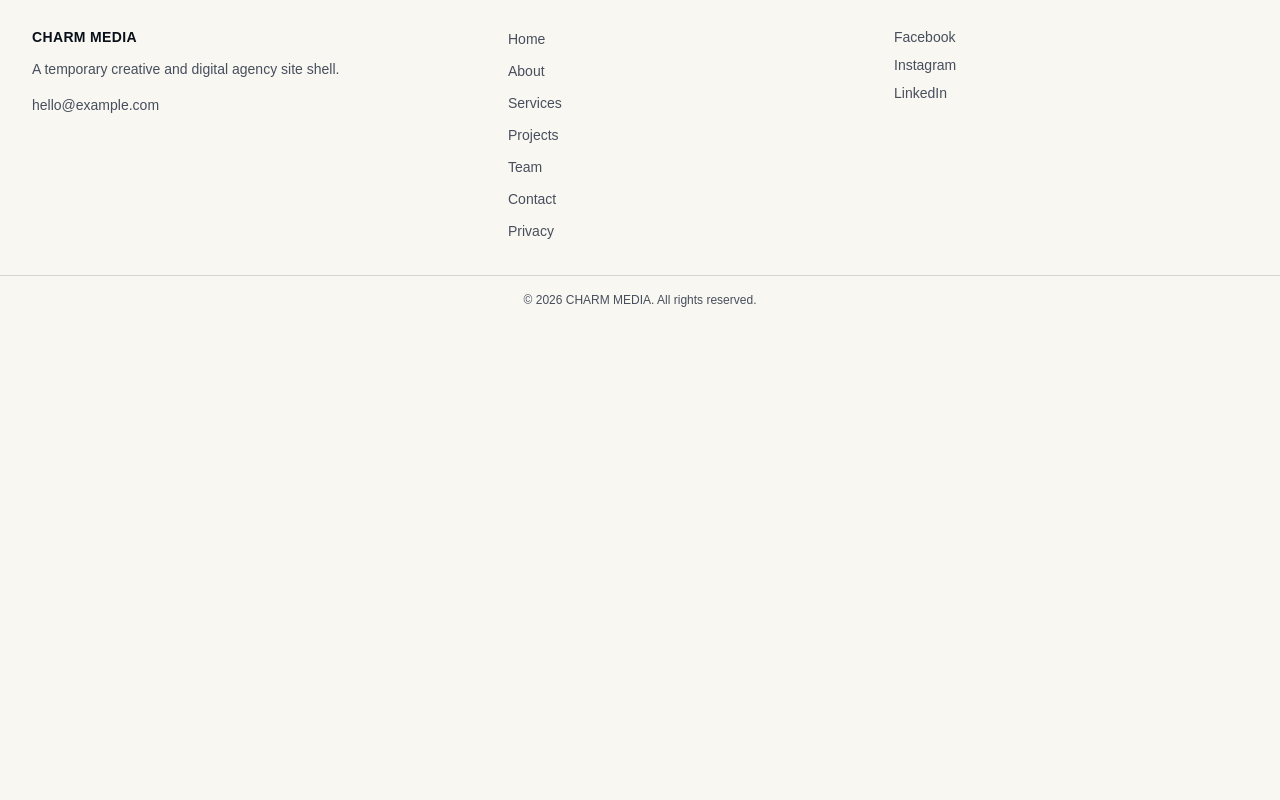
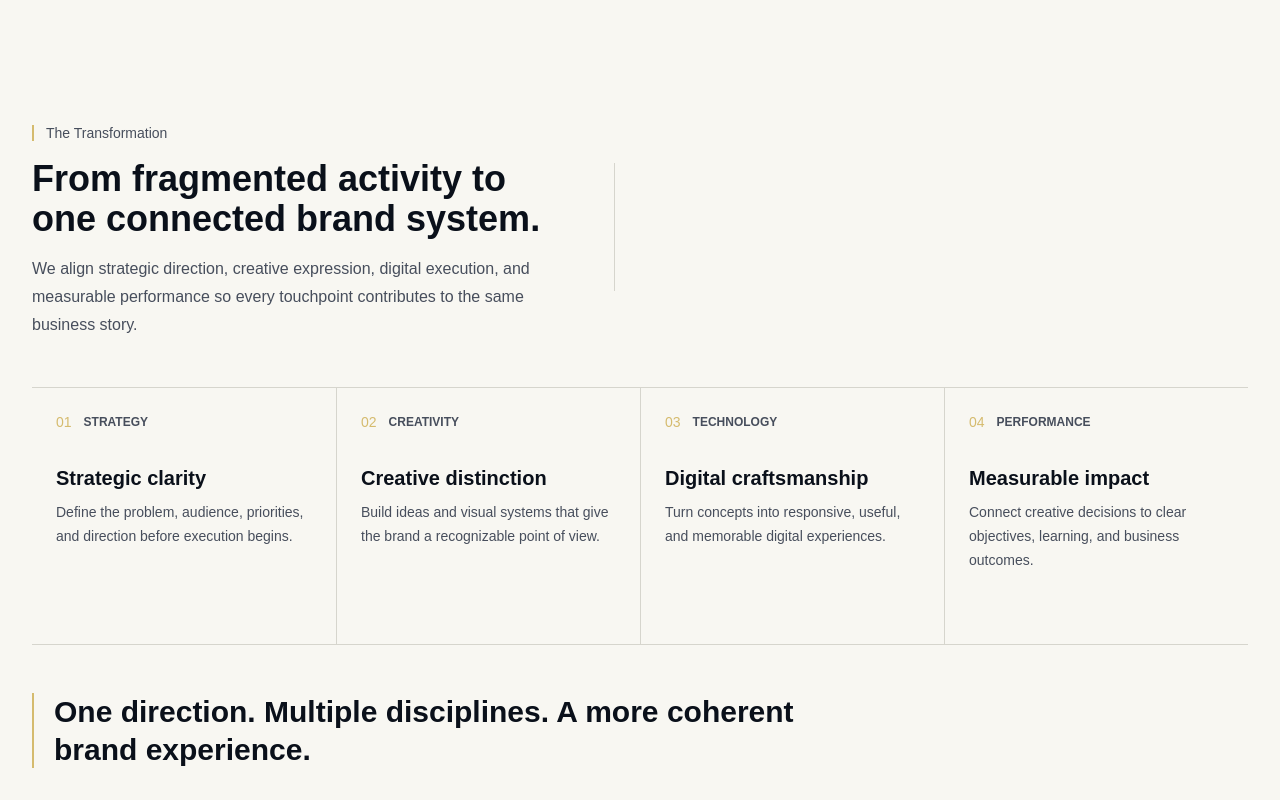
Before and after one commit to dotin2001/agency-website, a Next.js app: page /en in a window 1280 px wide. Shown: the part 1600-2400 px from the top of the page. Before the commit the page ends 1924 px from the top, so only its background shows below. Built offline with nearby package versions, Linux system fonts and the light colour scheme.

Commit message:
feat: add homepage transformation chapter

```diff
--- a/app/[locale]/page.tsx
+++ b/app/[locale]/page.tsx
@@ -1,5 +1,6 @@
 import { ChallengeSection } from "@/components/sections/home/challenge-section";
 import { HeroSection } from "@/components/sections/home/hero-section";
+import { TransformationSection } from "@/components/sections/home/transformation-section";
 
 type Locale = "en" | "vi";
 
@@ -14,6 +15,7 @@ export default async function LocaleHomePage({
     <>
       <HeroSection locale={locale as Locale} />
       <ChallengeSection locale={locale as Locale} />
+      <TransformationSection locale={locale as Locale} />
     </>
   );
 }
--- /dev/null
+++ b/components/sections/home/transformation-section.tsx
@@ -0,0 +1,171 @@
+import { Cluster } from "@/components/layout/cluster";
+import { Container } from "@/components/layout/container";
+import { Section } from "@/components/layout/section";
+import { Split } from "@/components/layout/split";
+import { Stack } from "@/components/layout/stack";
+import { SectionHeader } from "@/components/ui/section-header";
+
+type Locale = "en" | "vi";
+
+type CapabilityPillar = {
+  description: string;
+  label: string;
+  title: string;
+};
+
+type TransformationCopy = {
+  closingStatement: string;
+  eyebrow: string;
+  headline: string;
+  pillars: Array<CapabilityPillar>;
+  supportingCopy: string;
+};
+
+// Temporary localized homepage copy until the production content system is implemented.
+const transformationCopy: Record<Locale, TransformationCopy> = {
+  en: {
+    eyebrow: "The Transformation",
+    headline: "From fragmented activity to one connected brand system.",
+    supportingCopy:
+      "We align strategic direction, creative expression, digital execution, and measurable performance so every touchpoint contributes to the same business story.",
+    pillars: [
+      {
+        label: "Strategy",
+        title: "Strategic clarity",
+        description:
+          "Define the problem, audience, priorities, and direction before execution begins.",
+      },
+      {
+        label: "Creativity",
+        title: "Creative distinction",
+        description:
+          "Build ideas and visual systems that give the brand a recognizable point of view.",
+      },
+      {
+        label: "Technology",
+        title: "Digital craftsmanship",
+        description:
+          "Turn concepts into responsive, useful, and memorable digital experiences.",
+      },
+      {
+        label: "Performance",
+        title: "Measurable impact",
+        description:
+          "Connect creative decisions to clear objectives, learning, and business outcomes.",
+      },
+    ],
+    closingStatement:
+      "One direction. Multiple disciplines. A more coherent brand experience.",
+  },
+  vi: {
+    eyebrow: "Chuyển hóa",
+    headline:
+      "Từ những hoạt động rời rạc thành một hệ thống thương hiệu thống nhất.",
+    supportingCopy:
+      "Chúng tôi đồng bộ định hướng chiến lược, biểu đạt sáng tạo, triển khai số và hiệu quả đo lường để mọi điểm chạm cùng đóng góp cho một câu chuyện kinh doanh nhất quán.",
+    pillars: [
+      {
+        label: "Chiến lược",
+        title: "Định hướng rõ ràng",
+        description:
+          "Xác định đúng vấn đề, đối tượng, ưu tiên và hướng đi trước khi bắt đầu triển khai.",
+      },
+      {
+        label: "Sáng tạo",
+        title: "Dấu ấn khác biệt",
+        description:
+          "Xây dựng ý tưởng và hệ thống hình ảnh giúp thương hiệu có góc nhìn dễ nhận diện.",
+      },
+      {
+        label: "Công nghệ",
+        title: "Năng lực triển khai số",
+        description:
+          "Chuyển hóa ý tưởng thành những trải nghiệm số hữu ích, linh hoạt và đáng nhớ.",
+      },
+      {
+        label: "Hiệu quả",
+        title: "Tác động đo lường được",
+        description:
+          "Kết nối quyết định sáng tạo với mục tiêu, quá trình học hỏi và kết quả kinh doanh.",
+      },
+    ],
+    closingStatement:
+      "Một định hướng. Nhiều năng lực. Một trải nghiệm thương hiệu nhất quán hơn.",
+  },
+};
+
+function formatStep(index: number) {
+  return String(index + 1).padStart(2, "0");
+}
+
+export function TransformationSection({
+  locale,
+}: Readonly<{ locale: Locale }>) {
+  const copy = transformationCopy[locale];
+
+  return (
+    <Section
+      aria-labelledby="home-transformation-heading"
+      className="relative border-t border-[var(--color-border-default)] bg-[var(--color-bg-page)]"
+      spacing="chapter"
+    >
+      <Container size="page">
+        <Stack gap="xl">
+          <Split gap="xl" variant="content-media">
+            <SectionHeader
+              className="max-w-2xl"
+              description={copy.supportingCopy}
+              eyebrow={
+                <span className="border-l-2 border-[var(--color-brand-primary)] pl-3">
+                  {copy.eyebrow}
+                </span>
+              }
+              headingLevel="h2"
+              id="home-transformation-heading"
+              title={copy.headline}
+            />
+
+            <div
+              aria-hidden="true"
+              className="hidden min-h-32 border-l border-[var(--color-border-default)] md:mt-10 md:block"
+            />
+          </Split>
+
+          <ol className="grid border-y border-[var(--color-border-default)] md:grid-cols-2 lg:grid-cols-4">
+            {copy.pillars.map((pillar, index) => (
+              <li
+                className="border-t border-[var(--color-border-default)] py-6 first:border-t-0 md:border-l md:border-t-0 md:px-6 md:first:border-l-0 lg:min-h-64"
+                key={pillar.label}
+              >
+                <Stack gap="lg">
+                  <Cluster align="center" gap="sm">
+                    <span className="text-sm font-medium text-[var(--color-brand-primary)]">
+                      {formatStep(index)}
+                    </span>
+                    <span className="text-xs font-semibold uppercase tracking-normal text-[var(--color-text-secondary)]">
+                      {pillar.label}
+                    </span>
+                  </Cluster>
+                  <Stack gap="xs">
+                    <h3 className="text-xl font-semibold tracking-normal text-[var(--color-text-primary)]">
+                      {pillar.title}
+                    </h3>
+                    <p className="text-sm leading-6 text-[var(--color-text-secondary)]">
+                      {pillar.description}
+                    </p>
+                  </Stack>
+                </Stack>
+              </li>
+            ))}
+          </ol>
+
+          <div className="border-l-2 border-[var(--color-brand-primary)] pl-5">
+            <p className="max-w-3xl text-2xl font-semibold leading-tight tracking-normal text-[var(--color-text-primary)] sm:text-3xl">
+              {copy.closingStatement}
+            </p>
+          </div>
+        </Stack>
+      </Container>
+    </Section>
+  );
+}
```
